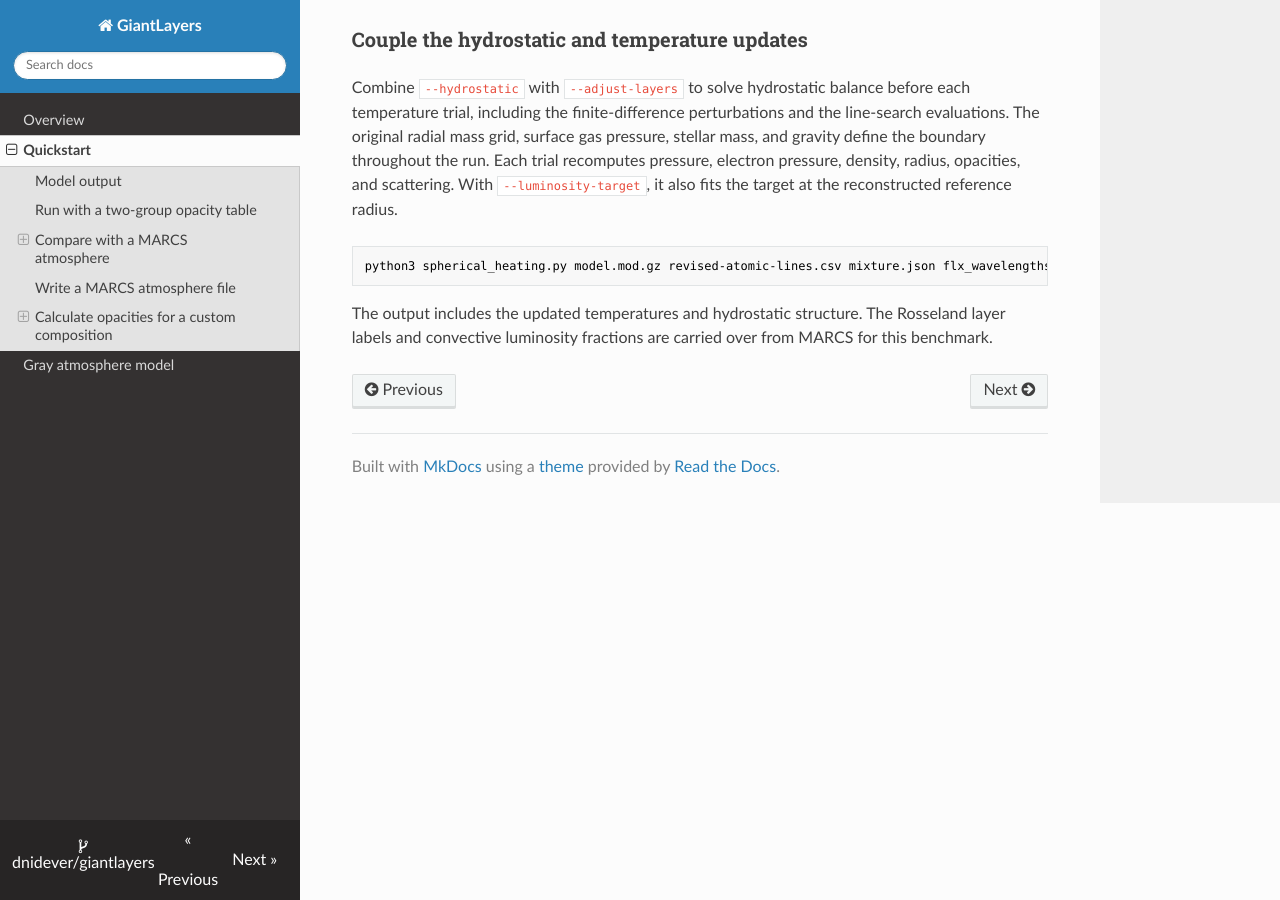
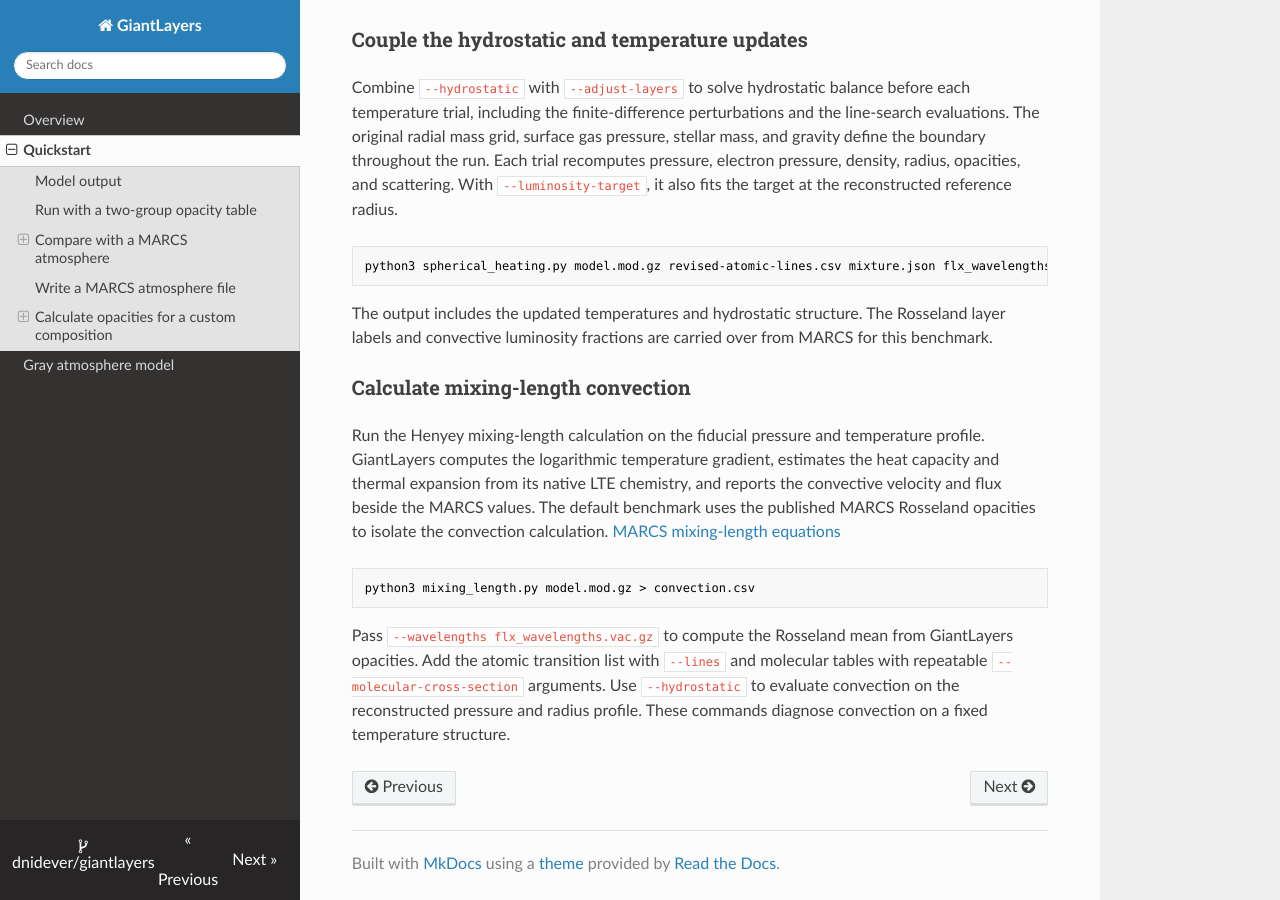
Before and after one commit to dnidever/giantlayers, an MkDocs documentation site: the page built from docs/quickstart.md, in a window 1280 px wide and 900 px high, scrolled down 7888 px. Built offline with MkDocs 1.6.1, drawn with Linux system fonts in a browser that asks for light colours; nearby versions of some CDN libraries.

Commit message:
Document the fixed-structure mixing-length convection benchmark

````diff
--- a/docs/quickstart.md
+++ b/docs/quickstart.md
@@ -237,3 +237,13 @@ python3 spherical_heating.py model.mod.gz revised-atomic-lines.csv mixture.json
 ```
 
 The output includes the updated temperatures and hydrostatic structure. The Rosseland layer labels and convective luminosity fractions are carried over from MARCS for this benchmark.
+
+### Calculate mixing-length convection
+
+Run the Henyey mixing-length calculation on the fiducial pressure and temperature profile. GiantLayers computes the logarithmic temperature gradient, estimates the heat capacity and thermal expansion from its native LTE chemistry, and reports the convective velocity and flux beside the MARCS values. The default benchmark uses the published MARCS Rosseland opacities to isolate the convection calculation. [MARCS mixing-length equations](https://arxiv.org/abs/0805.0554)
+
+```sh
+python3 mixing_length.py model.mod.gz > convection.csv
+```
+
+Pass `--wavelengths flx_wavelengths.vac.gz` to compute the Rosseland mean from GiantLayers opacities. Add the atomic transition list with `--lines` and molecular tables with repeatable `--molecular-cross-section` arguments. Use `--hydrostatic` to evaluate convection on the reconstructed pressure and radius profile. These commands diagnose convection on a fixed temperature structure.
````
